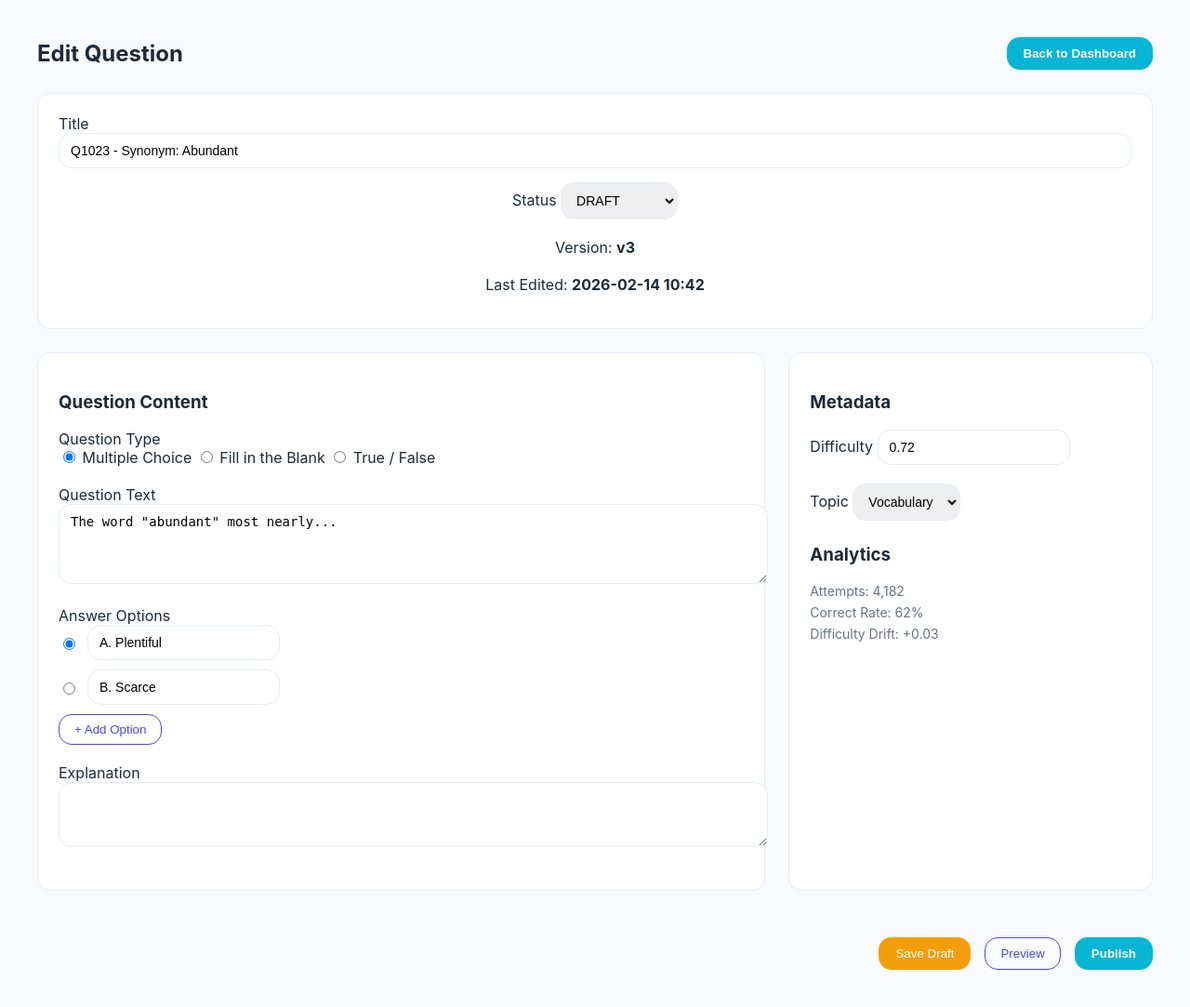
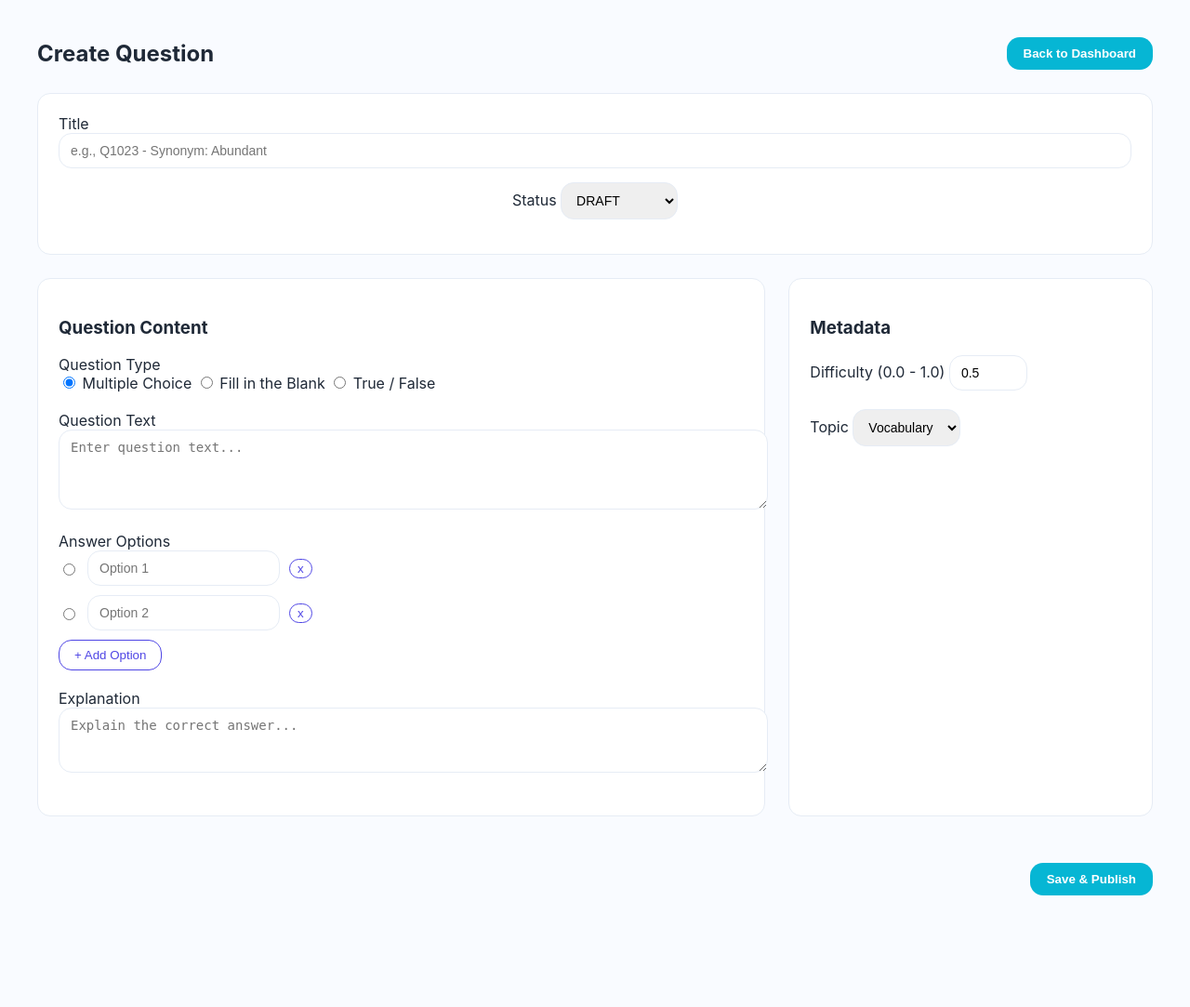
Before and after one commit to NhanPhamQuang/LexiLearn, a FastAPI app: template app/templates/create_question.html in a window 1280 px wide. Shown: the whole page at 93% size. After the commit the page ends 963 px from the top, so only its background shows below. Run offline with FastAPI, Linux system fonts and the light colour scheme; the template is opened without the code that fills it, so the values that code supplies are empty.

```diff
--- a/app/database.py
+++ b/app/database.py
@@ -5,3 +5,4 @@ client = AsyncIOMotorClient(MONGO_URL)
 db = client.lexilearn
 
 user_collection = db.users
+question_collection = db.questions
--- a/app/main.py
+++ b/app/main.py
@@ -1,6 +1,6 @@
 from fastapi import FastAPI
 from fastapi.staticfiles import StaticFiles
-from app.routes import web, auth
+from app.routes import web, auth, questions
 
 app = FastAPI()
 
@@ -8,3 +8,4 @@ app.mount("/static", StaticFiles(directory="app/static"), name="static")
 
 app.include_router(web.router)
 app.include_router(auth.router)
+app.include_router(questions.router)
--- a/app/routes/auth.py
+++ b/app/routes/auth.py
@@ -7,6 +7,11 @@ from app.auth import (
     verify_password,
     create_access_token,
 )
+from fastapi import HTTPException
+
+def admin_required(user: dict):
+    if user.get("role") != "admin":
+        raise HTTPException(status_code=403, detail="Not authorized")
 
 import re
 
--- a/app/routes/web.py
+++ b/app/routes/web.py
@@ -67,9 +67,7 @@ async def result(request: Request, user=Depends(get_current_user)):
 # ADMIN PAGES (admin only)
 # =========================
 
-def admin_required(user: dict):
-    if user.get("role") != "admin":
-        raise HTTPException(status_code=403, detail="Not authorized")
+from app.routes.auth import admin_required
 
 
 @router.get("/dashboard", response_class=HTMLResponse)
--- a/app/templates/create_question.html
+++ b/app/templates/create_question.html
@@ -2,8 +2,13 @@
 <html lang="en">
 <head>
     <meta charset="UTF-8">
-    <title>LexiLearn Admin - Edit Question</title>
+    <title>LexiLearn Admin - Create Question</title>
     <link rel="stylesheet" href="/static/css/admin.css">
+    <style>
+        .option-item { display: flex; align-items: center; gap: 10px; margin-bottom: 10px; }
+        .hidden { display: none; }
+        .admin-btn-outline { cursor: pointer; }
+    </style>
 </head>
 <body>
 
@@ -11,8 +16,8 @@
 
     <!-- HEADER -->
     <header class="admin-header">
-        <h1>Edit Question</h1>
-        <button class="admin-btn">Back to Dashboard</button>
+        <h1>Create Question</h1>
+        <button class="admin-btn" onclick="window.location.href='/dashboard'">Back to Dashboard</button>
     </header>
 
     <!-- TOP INFO -->
@@ -20,20 +25,17 @@
 
         <div class="form-row">
             <label>Title</label>
-            <input type="text" value="Q1023 - Synonym: Abundant">
+            <input type="text" id="title" placeholder="e.g., Q1023 - Synonym: Abundant">
         </div>
 
         <div class="form-row spaced">
             <div>
                 <label>Status</label>
-                <select>
-                    <option>DRAFT</option>
-                    <option>PUBLISHED</option>
+                <select id="status">
+                    <option value="DRAFT">DRAFT</option>
+                    <option value="PUBLISHED">PUBLISHED</option>
                 </select>
             </div>
-
-            <div>Version: <strong>v3</strong></div>
-            <div>Last Edited: <strong>2026-02-14 10:42</strong></div>
         </div>
 
     </section>
@@ -49,36 +51,28 @@
             <div class="form-group">
                 <label>Question Type</label>
                 <div class="radio-group">
-                    <label><input type="radio" name="type" checked> Multiple Choice</label>
-                    <label><input type="radio" name="type"> Fill in the Blank</label>
-                    <label><input type="radio" name="type"> True / False</label>
+                    <label><input type="radio" name="question_type" value="multiple_choice" checked> Multiple Choice</label>
+                    <label><input type="radio" name="question_type" value="fill_blank"> Fill in the Blank</label>
+                    <label><input type="radio" name="question_type" value="boolean"> True / False</label>
                 </div>
             </div>
 
             <div class="form-group">
                 <label>Question Text</label>
-                <textarea rows="4">The word "abundant" most nearly...</textarea>
+                <textarea id="content" rows="4" placeholder="Enter question text..."></textarea>
             </div>
 
-            <div class="form-group">
+            <div class="form-group" id="options-container">
                 <label>Answer Options</label>
-
-                <div class="option">
-                    <input type="radio" name="correct" checked>
-                    <input type="text" value="A. Plentiful">
+                <div id="options-list">
+                    <!-- Options injected by JS -->
                 </div>
-
-                <div class="option">
-                    <input type="radio" name="correct">
-                    <input type="text" value="B. Scarce">
-                </div>
-
-                <button class="admin-btn-outline">+ Add Option</button>
+                <button class="admin-btn-outline" onclick="addOption()">+ Add Option</button>
             </div>
 
             <div class="form-group">
                 <label>Explanation</label>
-                <textarea rows="3"></textarea>
+                <textarea id="explanation" rows="3" placeholder="Explain the correct answer..."></textarea>
             </div>
 
         </div>
@@ -89,23 +83,18 @@
             <h3>Metadata</h3>
 
             <div class="form-group">
-                <label>Difficulty</label>
-                <input type="number" step="0.01" value="0.72">
+                <label>Difficulty (0.0 - 1.0)</label>
+                <input type="number" id="difficulty" step="0.1" value="0.5" min="0" max="1">
             </div>
 
             <div class="form-group">
                 <label>Topic</label>
-                <select>
-                    <option>Vocabulary</option>
+                <select id="topic">
+                    <option value="Vocabulary">Vocabulary</option>
+                    <option value="Grammar">Grammar</option>
+                    <option value="Reading">Reading</option>
+                    <option value="Listening">Listening</option>
                 </select>
-            </div>
-
-            <h3 class="mt">Analytics</h3>
-
-            <div class="analytics">
-                <p>Attempts: 4,182</p>
-                <p>Correct Rate: 62%</p>
-                <p>Difficulty Drift: +0.03</p>
             </div>
 
         </div>
@@ -114,12 +103,105 @@
 
     <!-- ACTION BAR -->
     <div class="action-bar">
-        <button class="admin-btn-secondary">Save Draft</button>
-        <button class="admin-btn-outline">Preview</button>
-        <button class="admin-btn">Publish</button>
+        <button class="admin-btn" onclick="submitQuestion()">Save & Publish</button>
     </div>
 
 </div>
 
+<script>
+    let options = [
+        { text: "", correct: false },
+        { text: "", correct: false }
+    ];
+
+    function renderOptions() {
+        const list = document.getElementById('options-list');
+        list.innerHTML = '';
+        options.forEach((opt, index) => {
+            const div = document.createElement('div');
+            div.className = 'option-item';
+            div.innerHTML = `
+                <input type="radio" name="correct_option" ${opt.correct ? 'checked' : ''} onchange="setCorrect(${index})">
+                <input type="text" value="${opt.text}" oninput="updateOption(${index}, this.value)" placeholder="Option ${index + 1}">
+                <button type="button" class="admin-btn-outline" onclick="removeOption(${index})" style="padding: 2px 8px;">x</button>
+            `;
+            list.appendChild(div);
+        });
+    }
+
+    function addOption() {
+        options.push({ text: "", correct: false });
+        renderOptions();
+    }
+
+    function removeOption(index) {
+        if(options.length <= 1) return;
+        options.splice(index, 1);
+        renderOptions();
+    }
+
+    function updateOption(index, val) {
+        options[index].text = val;
+    }
+
+    function setCorrect(index) {
+        options.forEach((opt, i) => opt.correct = (i === index));
+    }
+
+    // Initial render
+    renderOptions();
+
+    async function submitQuestion() {
+        const title = document.getElementById('title').value;
+        const status = document.getElementById('status').value;
+        const type = document.querySelector('input[name="question_type"]:checked').value;
+        const content = document.getElementById('content').value;
+        const explanation = document.getElementById('explanation').value;
+        const difficulty = parseFloat(document.getElementById('difficulty').value);
+        const topic = document.getElementById('topic').value;
+
+        // Build options list and find correct answer
+        const optionTexts = options.map(o => o.text).filter(t => t.trim() !== "");
+        const correctOpt = options.find(o => o.correct);
+        const correctAnswer = correctOpt ? correctOpt.text : "";
+
+        if (!title || !content || !correctAnswer) {
+            alert("Please fill in Title, Content, and select a Correct Answer.");
+            return;
+        }
+
+        const payload = {
+            title,
+            question_type: type,
+            content,
+            options: optionTexts,
+            correct_answer: correctAnswer,
+            explanation,
+            difficulty,
+            topic,
+            status
+        };
+
+        try {
+            const res = await fetch('/questions', {
+                method: 'POST',
+                headers: { 'Content-Type': 'application/json' },
+                body: JSON.stringify(payload)
+            });
+
+            if (res.ok) {
+                alert('Question created successfully!');
+                window.location.reload();
+            } else {
+                const err = await res.json();
+                alert('Error: ' + (err.detail || 'Unknown error'));
+            }
+        } catch (e) {
+            console.error(e);
+            alert('Network error');
+        }
+    }
+</script>
+
 </body>
 </html>
```
Also changed, not shown: app/models.py (+13 -0 lines), app/routes/questions.py (added, +31 -0 lines), app/schemas.py (+12 -0 lines), README.md (added).
